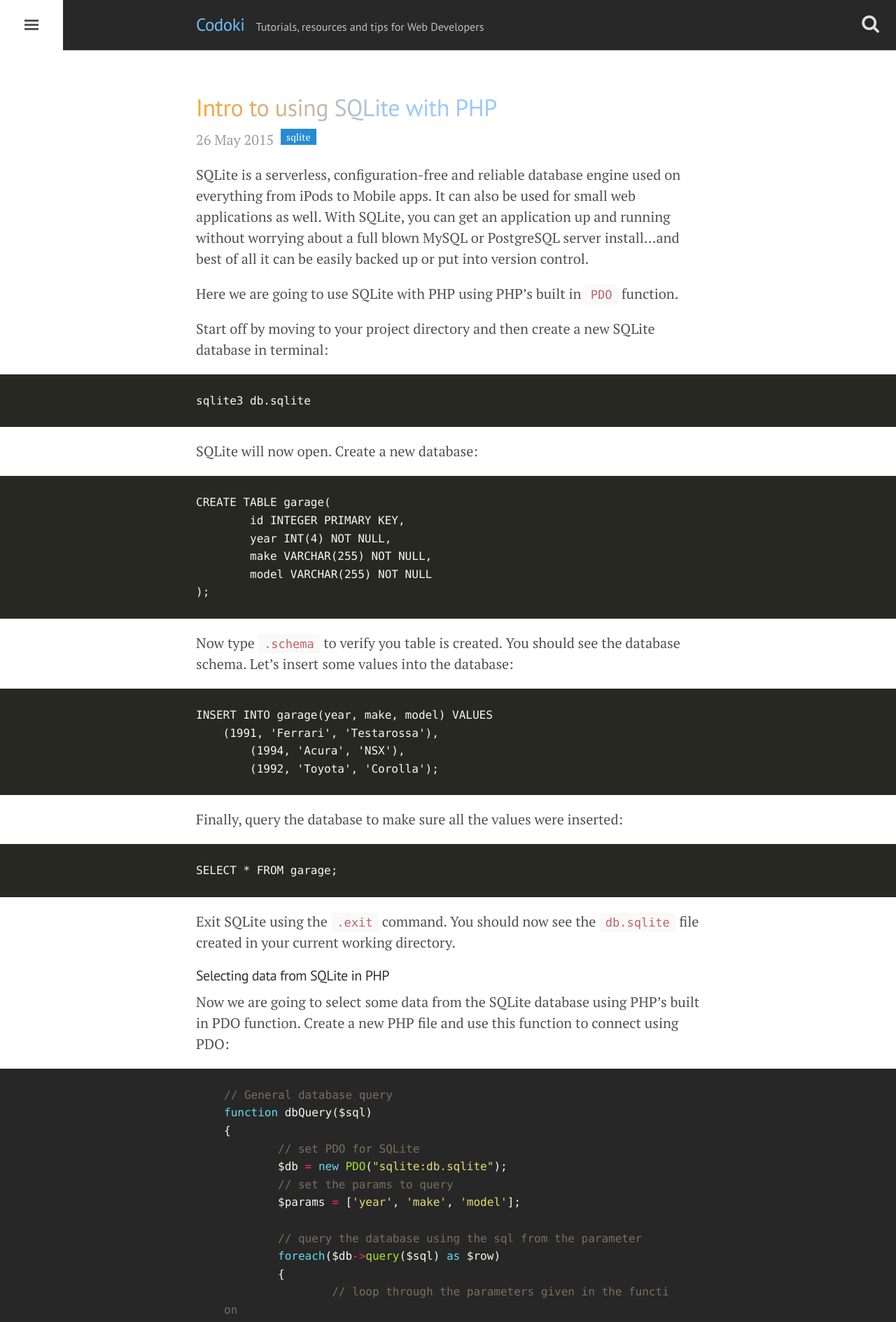
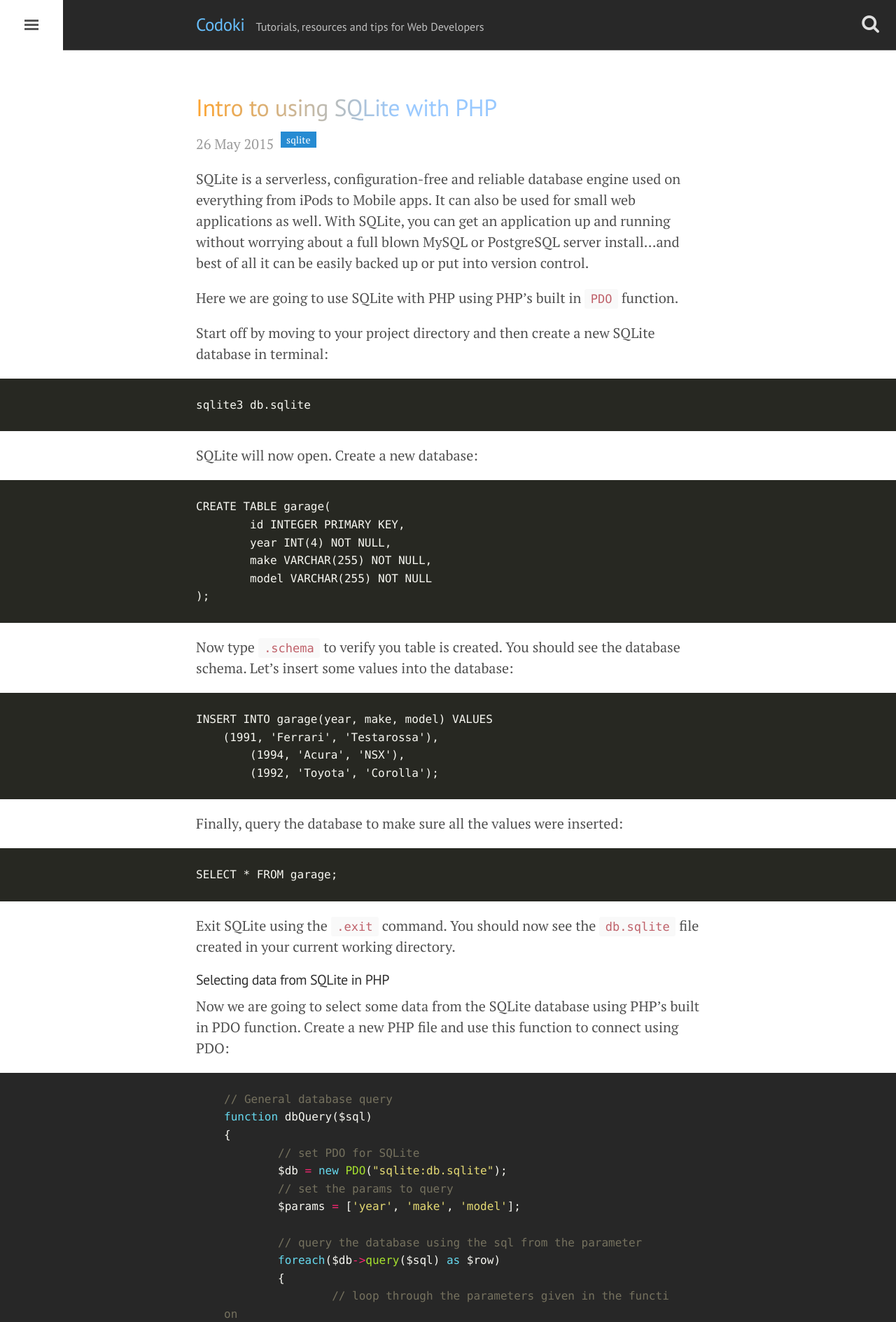
Before and after one commit to paulhendricks/codoki.github.io, a Jekyll site: the page built from _posts/2015-05-26-intro-to-using-sqlite-with-php.md, in a window 1280 px wide. Shown: the top 1889 px of the page at 70% size. Built offline with Jekyll 4.4.1, drawn with Linux system fonts in a browser that asks for light colours; nearby versions of some CDN libraries; Markdown is read by kramdown in place of the engine named in the settings; comment, search, counter and statistics services are not loaded.

Commit message:
fix tag line height

```diff
--- a/_posts/2015-05-26-intro-to-using-sqlite-with-php.md
+++ b/_posts/2015-05-26-intro-to-using-sqlite-with-php.md
@@ -135,5 +135,5 @@
 var_dump($cars);
 {% endhighlight %}
 
-That about wraps it up for a nice intro to using PHP with SQLite. Make sure to take a look at the [links](http://cdmedia.github.io/links/) page
+That about wraps it up for a nice intro to using PHP with SQLite. Make sure to take a look at the [links](http://codoki.github.io/links/) page
 for further reading and resources.
--- a/public/css/codoki.css
+++ b/public/css/codoki.css
@@ -120,6 +120,9 @@
 .tag-box li a:hover {
 	color: #83b5fa;
 	text-decoration: none;
+}
+li.tag_list_item {
+	line-height: 26px;
 }
 
 /* Archive */
```
